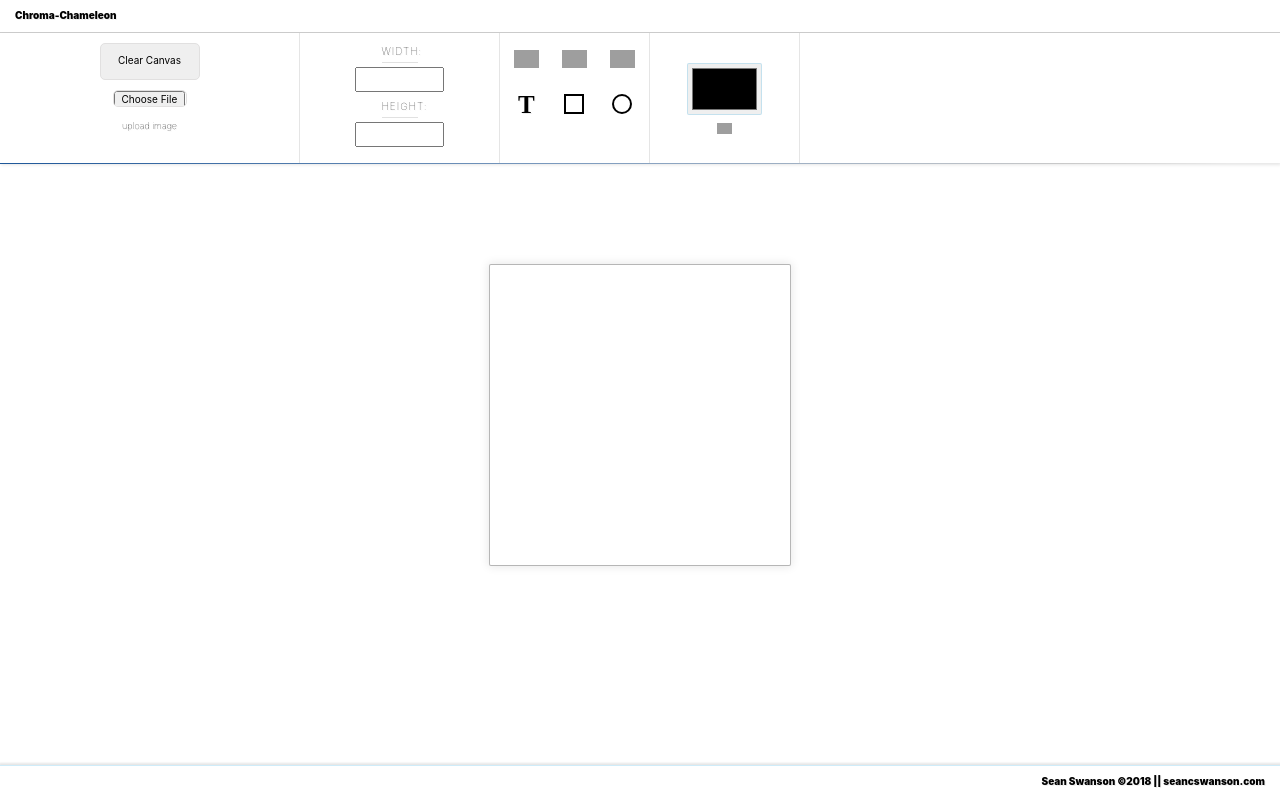
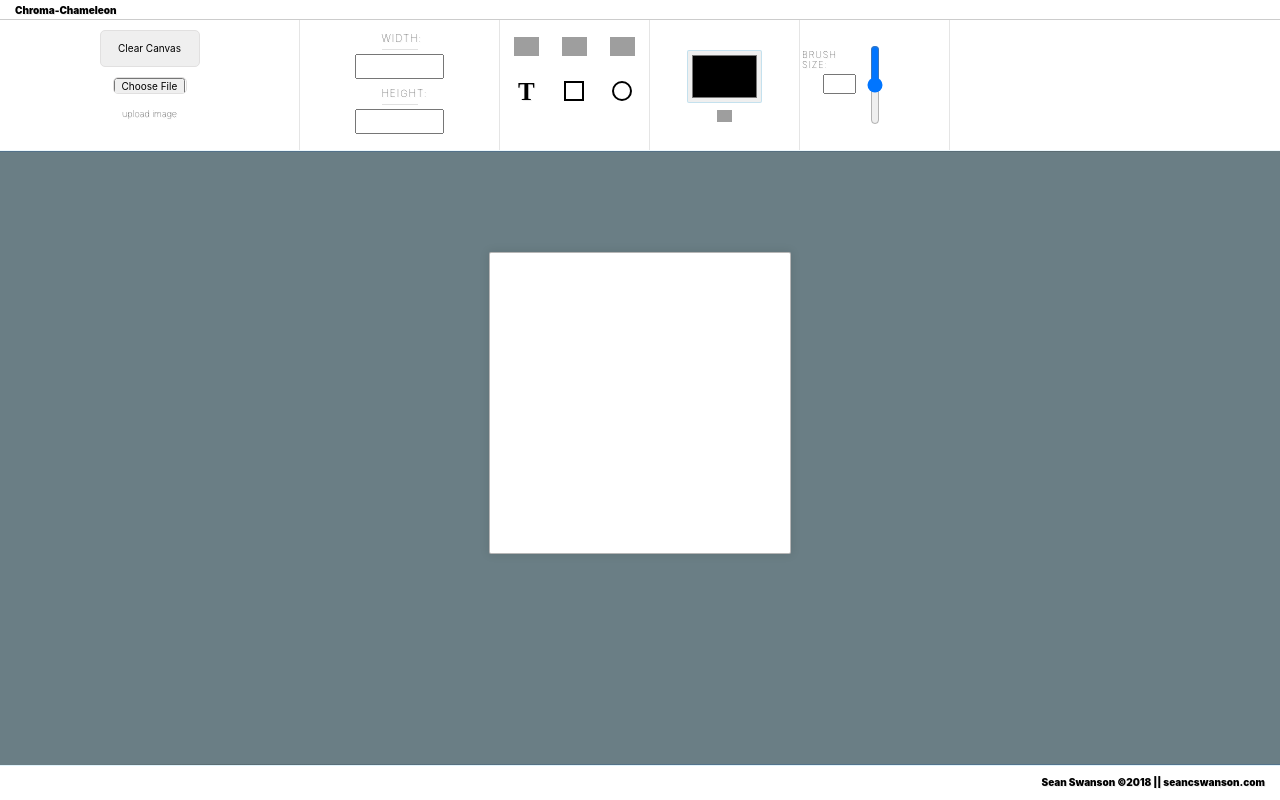
Before and after one commit to seancswanson/chroma-chameleon, a website: page index.html in a window 1280 px wide. Drawn offline with Linux system fonts and the light colour scheme; grey boxes are pictures that could not be loaded.

Commit message:
Styled background, styling new brush size and brush color containers, logic for changing colors

```diff
--- a/css/style.css
+++ b/css/style.css
@@ -19,6 +19,9 @@ html {
 box-sizing: inherit;
 }
 
+body {
+    background: rgb(106, 126, 133);
+}
 
 a {
     color: inherit;
@@ -34,11 +37,14 @@ nav {
 }
 
 .navbar {
+    margin-top: -10px;
+    height: 30px;
     width: 100%;
     border-bottom: 1px solid rgba(0,0,0,.2);
 }
 
 .brand {
+    padding-top: 5px;
     padding-left: 15px;
 }
 
@@ -46,16 +52,26 @@ nav {
 
 .div--container__settings {
     display: grid;
-    grid-template-columns: minmax(100px, 300px) minmax(100px, 200px) minmax(60px, 150px) minmax(60px, 150px);
+    grid-template-columns: minmax(100px, 300px) minmax(100px, 200px) minmax(60px, 150px) minmax(60px, 150px) minmax(60px, 150px) ;
     grid-template-rows: 130px;
     width: 100vw;
-    /* border-bottom: 1px solid rgba(104, 194, 236, 0.315); */
-    box-shadow: 1px 2px 3px rgba(0,0,0,.1);
+    border-bottom: 1px solid rgba(104, 194, 236, 0.1);
+    background: white;
 }
 
 .div--container__settings-child {
     display: grid;
     border-right: 1px solid rgba(0, 0, 0, 0.1);
+}
+
+.div--gradient__top {
+    height: 1px;
+    margin: 0;
+    padding: 0;
+    background: -moz-linear-gradient(left, rgba(30,87,153,.3) 0%, rgba(30,87,153,0.3) 45%, rgba(0,0,0,0.14) 83%, rgba(0,0,0,0) 96%); /* FF3.6-15 */
+    background: -webkit-linear-gradient(left, rgba(30,87,153,.3) 0%,rgba(30,87,153,0.3) 45%,rgba(0,0,0,0.14) 83%,rgba(0,0,0,0) 96%); /* Chrome10-25,Safari5.1-6 */
+    background: linear-gradient(to right, rgba(30,87,153,.3) 0%,rgba(30,87,153,0.3) 45%,rgba(0,0,0,0.14) 83%,rgba(0,0,0,0) 96%); /* W3C, IE10+, FF16+, Chrome26+, Opera12+, Safari7+ */
+    filter: progid:DXImageTransform.Microsoft.gradient( startColorstr='#1e5799', endColorstr='#00000000',GradientType=1 ); /* IE6-9 */
 }
 
 /* Clear/Upload Canvas */
@@ -163,6 +179,10 @@ nav {
    border: 1px solid black;
 }
 
+.span--tools__scroll {
+    visibility: hidden;
+}
+
 .img--settings__tools {
     max-width: 25px;
 }
@@ -185,18 +205,6 @@ nav {
     top: 3px;
     margin: 0 auto;
 }
-
-.gradient {
-    height: 1px;
-    background: -moz-linear-gradient(left, rgba(30,87,153,1) 0%, rgba(30,87,153,0.53) 45%, rgba(0,0,0,0.14) 83%, rgba(0,0,0,0) 96%); /* FF3.6-15 */
-    background: -webkit-linear-gradient(left, rgba(30,87,153,1) 0%,rgba(30,87,153,0.53) 45%,rgba(0,0,0,0.14) 83%,rgba(0,0,0,0) 96%); /* Chrome10-25,Safari5.1-6 */
-    background: linear-gradient(to right, rgba(30,87,153,1) 0%,rgba(30,87,153,0.53) 45%,rgba(0,0,0,0.14) 83%,rgba(0,0,0,0) 96%); /* W3C, IE10+, FF16+, Chrome26+, Opera12+, Safari7+ */
-    filter: progid:DXImageTransform.Microsoft.gradient( startColorstr='#1e5799', endColorstr='#00000000',GradientType=1 ); /* IE6-9 */
-}
-/* reverse: background: -moz-linear-gradient(left, rgba(0,0,0,0) 4%, rgba(0,0,0,0.14) 17%, rgba(30,87,153,0.53) 55%, rgba(30,87,153,1) 100%); /* FF3.6-15 */
-background: -webkit-linear-gradient(left, rgba(0,0,0,0) 4%,rgba(0,0,0,0.14) 17%,rgba(30,87,153,0.53) 55%,rgba(30,87,153,1) 100%); /* Chrome10-25,Safari5.1-6 */
-background: linear-gradient(to right, rgba(0,0,0,0) 4%,rgba(0,0,0,0.14) 17%,rgba(30,87,153,0.53) 55%,rgba(30,87,153,1) 100%); /* W3C, IE10+, FF16+, Chrome26+, Opera12+, Safari7+ */
-filter: progid:DXImageTransform.Microsoft.gradient( startColorstr='#00000000', endColorstr='#1e5799',GradientType=1 ); /* IE6-9 */ */
 
 /* Color */
 
@@ -226,12 +234,47 @@ input[type="color" i] {
     margin: 20px auto 0 auto;
 }
 
+/* Brush Size */
+
+.div--container__brushsize {
+    text-align: center;
+    margin: 0;
+    padding: 2px;
+}
+
+#input--sizepickerslider {
+    transform: rotate(90deg);
+    width: 80px;
+    height: 100%;
+}
+
+#input--sizepickernumber {
+    font-family: monospace;
+    font-size: 8px;
+    font-weight: 400;
+    width: 33px;
+    height: 20px;
+    position: relative;
+    top:-115px;
+    right: 35px;
+}
+
+#p--sizepickernumber {
+    font-weight: 100;
+    font-size: 9px;
+    width: 20px;
+    letter-spacing: 1px;
+    text-transform: uppercase;
+    position: relative;
+    top: -110px;
+
+}
+
 /* Drawing Area/Canvas */
 
 .div--main__background{
     margin: 0;
     padding: 0;
-    width: 100vw;
     text-align: center;
 }
 
@@ -257,12 +300,24 @@ input[type="color" i] {
     left: 0;
     text-align: right;
     padding: 0 15px 0 0;
-    border-top: 1px solid rgba(104, 194, 236, 0.315);
-    box-shadow: 1px 0px 2px 2px rgba(0,0,0,.1);
+    border-top: 1px solid rgba(104, 194, 236, 0.2);
+}
+
+.div--gradient__bottom {
+    position: relative;
+    top: -2px;
+    margin: 0;
+    padding: 0;
+    height: 1px;
+    width: 100vw;
+    background: -moz-linear-gradient(left, rgba(0,0,0,0) 4%, rgba(0,0,0,0.14) 17%, rgba(30,87,153,0.3) 55%, rgba(30,87,153,.3) 100%); /* FF3.6-15 */
+    background: -webkit-linear-gradient(left, rgba(0,0,0,0) 4%,rgba(0,0,0,0.14) 17%,rgba(30,87,153,0.3) 55%,rgba(30,87,153,.3) 100%); Chrome10-25,Safari5.1-6
+    background: linear-gradient(to right, rgba(0,0,0,0) 4%,rgba(0,0,0,0.14) 17%,rgba(30,87,153,0.53) 55%,rgba(30,87,153,1) 100%); W3C, IE10+, FF16+, Chrome26+, Opera12+, Safari7+
+    filter: progid:DXImageTransform.Microsoft.gradient( startColorstr='#00000000', endColorstr='#1e5799',GradientType=1 ); /* IE6-9 */ */
 }
 
 /* Media Queries */
-@media (max-width: 485px) {
+@media (max-width: 590px) {
     .div--settings__tools {
         overflow: scroll;
     }
--- a/index.html
+++ b/index.html
@@ -68,16 +68,25 @@
                         </a>
                     </li>
                 </ul>
+                <span class="span--tools__scroll">scroll</span>
             </div>
             <div class="div--container__settings-child div--settings__color">
                 <div class="div--container__colorpicker">
-                    <input id="input--colorpicker" type="color">
+                    <input id="input--colorpicker" onchange="changeStrokeColor(this.value)" type="color">
                 </div>
                 <img id="img--palette" src="https://upload.wikimedia.org/wikipedia/commons/thumb/2/2f/Paint_palette_icon_from_the_Noun_Project.svg/200px-Paint_palette_icon_from_the_Noun_Project.svg.png"
                     alt="palette">
             </div>
+            <div class="div--container__settings-child div--settings__color">
+                <div class="div--container__brushsize">
+                    <input id="input--sizepickerslider" type="range" min="1" max="25" onchange="changeLineWidth(this.value)">
+                    <p id="p--sizepickernumber">brush size:</p>
+                    <input id="input--sizepickernumber" type="number">
+                </div>
+            </div>
         </div>
-        <div class="gradient"></div>
+
+        <div class="div--gradient__top"></div>
     </section>
     <main>
         <div class="div--main__background">
@@ -86,9 +95,12 @@
     </main>
     <footer>
         <div class="footer">
+            <div class="div--gradient__bottom"></div>
             <p>Sean Swanson ©2018 || seancswanson.com </p>
         </div>
     </footer>
+
+    <script src="js/script.js"></script>
 </body>
 
 </html>
--- a/js/script.js
+++ b/js/script.js
@@ -0,0 +1,51 @@
+const canvas = document.querySelector("#main-canvas");
+const colorPicker = document.querySelector("#input--colorpicker");
+const sizePicker = document.querySelector("#input--sizepicker");
+const c = canvas.getContext("2d");
+let currentStrokeColor = colorPicker.value;
+let currentBrushSize = sizePicker.value;
+let mouseInitial = false;
+
+// Resize Canvas
+
+//Draw Objects
+
+// Draw 10 pixels on click
+
+// Change Color
+changeStrokeColor = e => {
+  currentStrokeColor = e;
+};
+
+// Change Size
+changeLineWidth = e => {
+  currentBrushSize = e;
+};
+// Determine if mouse is pressed
+mouseIsPressed = () => {
+  if (mouseInitial === false) {
+    mouseInitial = true;
+  } else {
+    mouseInitial = false;
+  }
+  return;
+};
+
+drawLine = () => {
+  mouseIsPressed();
+  if (mouseIsPressed) {
+    c.beginPath();
+    c.moveTo(20, 20);
+    c.lineTo(20, 100);
+    c.lineTo(70, 100);
+    c.strokeStyle = `${currentStrokeColor}`;
+    c.lineWidth = `${currentBrushSize}`;
+    c.stroke();
+  }
+};
+
+canvas.onmousedown = drawLine;
+canvas.onmouseup = drawLine;
+
+console.log(canvas);
+console.log(c);
```
